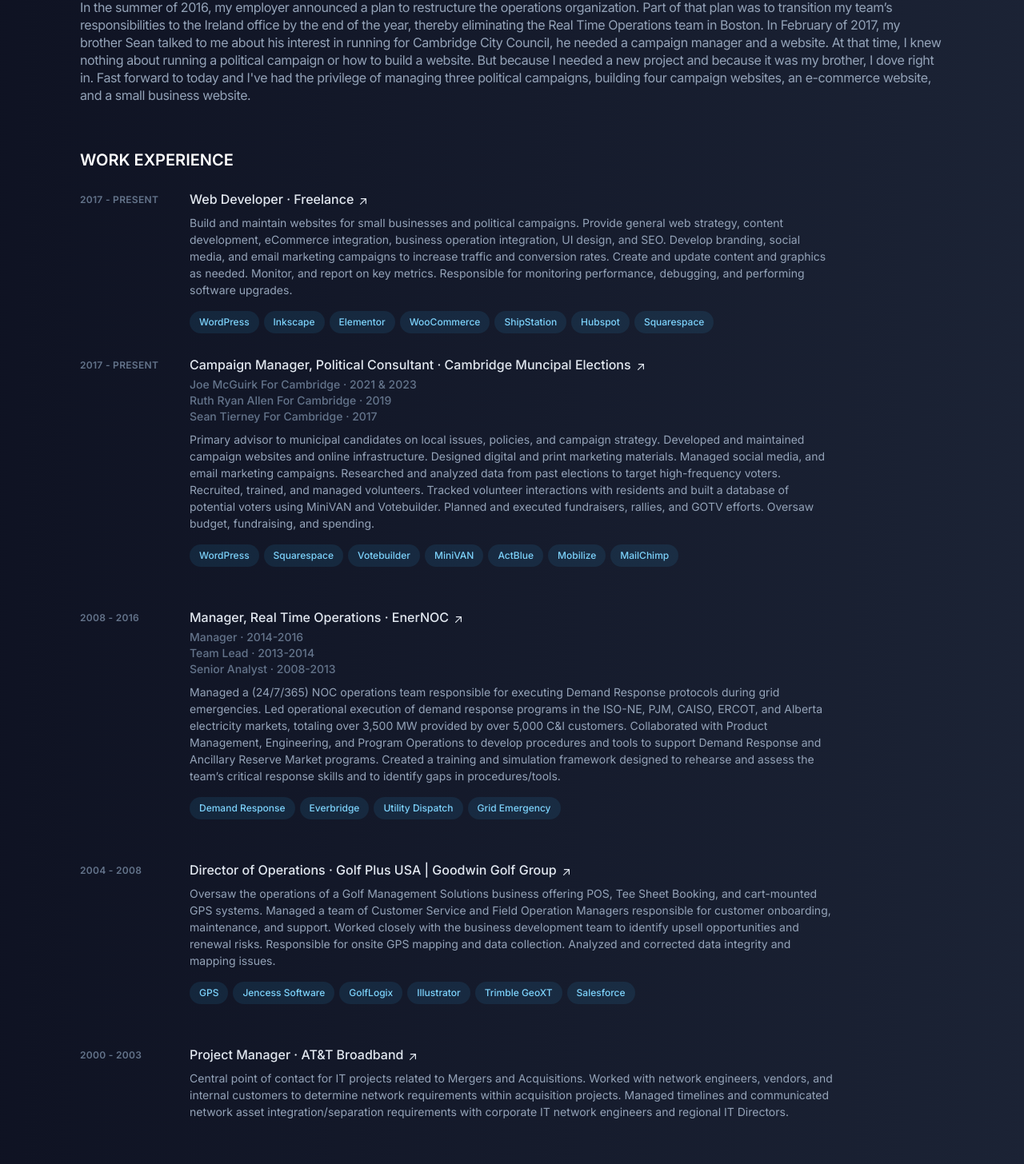
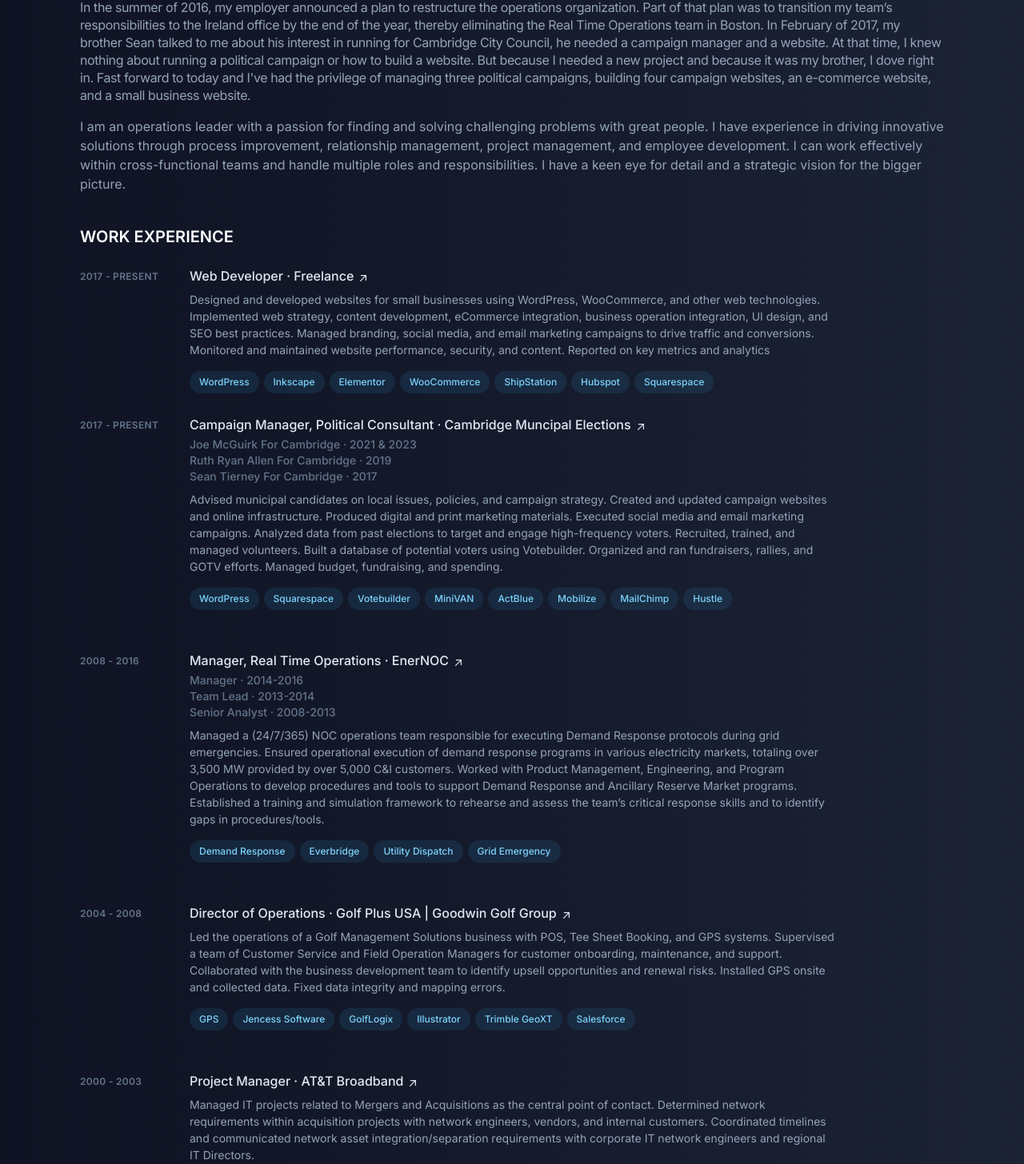
Before and after one commit to silvrfox153/matt-portfolio-3.0, a Next.js app: page / in a window 1280 px wide. Shown: the part 190-1646 px from the top of the page at 80% size. Built offline with nearby package versions, Linux system fonts and the light colour scheme.

Commit message:
updated About and Experience sections

```diff
--- a/app/components/About.jsx
+++ b/app/components/About.jsx
@@ -17,6 +17,15 @@
             political campaigns, building four campaign websites, an e-commerce
             website, and a small business website.
           </p>
+          <p>
+            I am an operations leader with a passion for finding and solving
+            challenging problems with great people. I have experience in driving
+            innovative solutions through process improvement, relationship
+            management, project management, and employee development. I can work
+            effectively within cross-functional teams and handle multiple roles
+            and responsibilities. I have a keen eye for detail and a strategic
+            vision for the bigger picture.
+          </p>
         </div>
       </div>
     </section>
--- a/app/components/Experience.jsx
+++ b/app/components/Experience.jsx
@@ -1,4 +1,4 @@
-import Link from 'next/link';
+import Link from "next/link";
 
 const Experience = () => {
   return (
@@ -21,7 +21,7 @@
                   <div className="inline-flex items-baseline font-medium leading-tight text-slate-200 hover:text-sky-300 focus-visible:text-sky-300 undefined group text-base">
                     <span className="absolute -inset-x-4 -inset-y-2.5 hidden rounded md:-inset-x-6 md:-inset-y-4 lg:block"></span>
                     <span>
-                      Web Developer ·{' '}
+                      Web Developer ·{" "}
                       <span className="inline-block">
                         Freelance
                         <svg
@@ -44,14 +44,14 @@
                   <div></div>
                 </h3>
                 <p className="text-slate-400 mt-2 text-sm leading-normal">
-                  Build and maintain websites for small businesses and political
-                  campaigns. Provide general web strategy, content development,
-                  eCommerce integration, business operation integration, UI
-                  design, and SEO. Develop branding, social media, and email
-                  marketing campaigns to increase traffic and conversion rates.
-                  Create and update content and graphics as needed. Monitor, and
-                  report on key metrics. Responsible for monitoring performance,
-                  debugging, and performing software upgrades.
+                  Designed and developed websites for small businesses using
+                  WordPress, WooCommerce, and other web technologies.
+                  Implemented web strategy, content development, eCommerce
+                  integration, business operation integration, UI design, and
+                  SEO best practices. Managed branding, social media, and email
+                  marketing campaigns to drive traffic and conversions.
+                  Monitored and maintained website performance, security, and
+                  content. Reported on key metrics and analytics
                 </p>
                 <ul className="mt-2 flex flex-wrap">
                   <li className="mr-1.5 mt-2">
@@ -104,7 +104,7 @@
                   <div className="inline-flex items-baseline font-medium leading-tight text-slate-200 hover:text-sky-300 focus-visible:text-sky-300 undefined group text-base">
                     <span className="absolute -inset-x-4 -inset-y-2.5 hidden rounded md:-inset-x-6 md:-inset-y-4 lg:block"></span>
                     <span>
-                      Campaign Manager, Political Consultant ·{' '}
+                      Campaign Manager, Political Consultant ·{" "}
                       <span className="inline-block">
                         Cambridge Muncipal Elections
                         <svg
@@ -127,32 +127,30 @@
                   <div className="text-slate-500 text-sm">
                     <ul className="text-sm pt-1">
                       <li>
-                        Joe McGuirk For Cambridge ·{' '}
+                        Joe McGuirk For Cambridge ·{" "}
                         <span className="inline-block">2021 & 2023</span>
                       </li>
                       <li>
-                        Ruth Ryan Allen For Cambridge ·{' '}
+                        Ruth Ryan Allen For Cambridge ·{" "}
                         <span className="inline-block">2019</span>
                       </li>
                       <li>
-                        Sean Tierney For Cambridge ·{' '}
+                        Sean Tierney For Cambridge ·{" "}
                         <span className="inline-block">2017</span>
                       </li>
                     </ul>
                   </div>
                 </h3>
                 <p className="text-slate-400 mt-2 text-sm leading-normal">
-                  Primary advisor to municipal candidates on local issues,
-                  policies, and campaign strategy. Developed and maintained
-                  campaign websites and online infrastructure. Designed digital
-                  and print marketing materials. Managed social media, and email
-                  marketing campaigns. Researched and analyzed data from past
-                  elections to target high-frequency voters. Recruited, trained,
-                  and managed volunteers. Tracked volunteer interactions with
-                  residents and built a database of potential voters using
-                  MiniVAN and Votebuilder. Planned and executed fundraisers,
-                  rallies, and GOTV efforts. Oversaw budget, fundraising, and
-                  spending.
+                  Advised municipal candidates on local issues, policies, and
+                  campaign strategy. Created and updated campaign websites and
+                  online infrastructure. Produced digital and print marketing
+                  materials. Executed social media and email marketing
+                  campaigns. Analyzed data from past elections to target and
+                  engage high-frequency voters. Recruited, trained, and managed
+                  volunteers. Built a database of potential voters using
+                  Votebuilder. Organized and ran fundraisers, rallies, and GOTV
+                  efforts. Managed budget, fundraising, and spending.
                 </p>
                 <ul className="mt-2 flex flex-wrap">
                   <li className="mr-1.5 mt-2">
@@ -190,6 +188,11 @@
                       MailChimp
                     </div>
                   </li>
+                  <li className="mr-1.5 mt-2">
+                    <div className="flex items-center rounded-full bg-sky-400/10 px-3 py-1 text-xs font-medium leading-5 text-sky-300 ">
+                      Hustle
+                    </div>
+                  </li>
                 </ul>
               </div>
             </div>
@@ -205,7 +208,7 @@
                   <div className="inline-flex items-baseline font-medium leading-tight text-slate-200 hover:text-sky-300 focus-visible:text-sky-300 undefined group text-base">
                     <span className="absolute -inset-x-4 -inset-y-2.5 hidden rounded md:-inset-x-6 md:-inset-y-4 lg:block"></span>
                     <span>
-                      Manager, Real Time Operations ·{' '}
+                      Manager, Real Time Operations ·{" "}
                       <span className="inline-block">
                         EnerNOC
                         <svg
@@ -228,15 +231,15 @@
                   <div className="text-slate-500 text-sm">
                     <ul className="text-sm pt-1">
                       <li>
-                        Manager ·{' '}
+                        Manager ·{" "}
                         <span className="inline-block">2014-2016</span>
                       </li>
                       <li>
-                        Team Lead ·{' '}
+                        Team Lead ·{" "}
                         <span className="inline-block">2013-2014</span>
                       </li>
                       <li>
-                        Senior Analyst ·{' '}
+                        Senior Analyst ·{" "}
                         <span className="inline-block">2008-2013</span>
                       </li>
                     </ul>
@@ -245,15 +248,14 @@
                 <p className="text-slate-400 mt-2 text-sm leading-normal">
                   Managed a (24/7/365) NOC operations team responsible for
                   executing Demand Response protocols during grid emergencies.
-                  Led operational execution of demand response programs in the
-                  ISO-NE, PJM, CAISO, ERCOT, and Alberta electricity markets,
-                  totaling over 3,500 MW provided by over 5,000 C&I customers.
-                  Collaborated with Product Management, Engineering, and Program
-                  Operations to develop procedures and tools to support Demand
-                  Response and Ancillary Reserve Market programs. Created a
-                  training and simulation framework designed to rehearse and
-                  assess the team’s critical response skills and to identify
-                  gaps in procedures/tools.
+                  Ensured operational execution of demand response programs in
+                  various electricity markets, totaling over 3,500 MW provided
+                  by over 5,000 C&I customers. Worked with Product Management,
+                  Engineering, and Program Operations to develop procedures and
+                  tools to support Demand Response and Ancillary Reserve Market
+                  programs. Established a training and simulation framework to
+                  rehearse and assess the team’s critical response skills and to
+                  identify gaps in procedures/tools.
                 </p>
                 <ul className="mt-2 flex flex-wrap">
                   <li className="mr-1.5 mt-2">
@@ -291,7 +293,7 @@
                   <div className="inline-flex items-baseline font-medium leading-tight text-slate-200 hover:text-sky-300 focus-visible:text-sky-300 undefined group text-base">
                     <span className="absolute -inset-x-4 -inset-y-2.5 hidden rounded md:-inset-x-6 md:-inset-y-4 lg:block"></span>
                     <span>
-                      Director of Operations ·{' '}
+                      Director of Operations ·{" "}
                       <span className="inline-block">
                         Golf Plus USA | Goodwin Golf Group
                         <svg
@@ -312,14 +314,13 @@
                   </div>
                 </h3>
                 <p className="text-slate-400 mt-2 text-sm leading-normal">
-                  Oversaw the operations of a Golf Management Solutions business
-                  offering POS, Tee Sheet Booking, and cart-mounted GPS systems.
-                  Managed a team of Customer Service and Field Operation
-                  Managers responsible for customer onboarding, maintenance, and
-                  support. Worked closely with the business development team to
-                  identify upsell opportunities and renewal risks. Responsible
-                  for onsite GPS mapping and data collection. Analyzed and
-                  corrected data integrity and mapping issues.
+                  Led the operations of a Golf Management Solutions business
+                  with POS, Tee Sheet Booking, and GPS systems. Supervised a
+                  team of Customer Service and Field Operation Managers for
+                  customer onboarding, maintenance, and support. Collaborated
+                  with the business development team to identify upsell
+                  opportunities and renewal risks. Installed GPS onsite and
+                  collected data. Fixed data integrity and mapping errors.
                 </p>
                 <ul className="mt-2 flex flex-wrap">
                   <li className="mr-1.5 mt-2">
@@ -367,7 +368,7 @@
                   <div className="inline-flex items-baseline font-medium leading-tight text-slate-200 hover:text-sky-300 focus-visible:text-sky-300 undefined group/link text-base">
                     <span className="absolute -inset-x-4 -inset-y-2.5 hidden rounded md:-inset-x-6 md:-inset-y-4 lg:block"></span>
                     <span>
-                      Project Manager ·{' '}
+                      Project Manager ·{" "}
                       <span className="inline-block">
                         AT&T Broadband
                         <svg
@@ -388,10 +389,10 @@
                   </div>
                 </h3>
                 <p className="text-slate-400 mt-2 text-sm leading-normal">
-                  Central point of contact for IT projects related to Mergers
-                  and Acquisitions. Worked with network engineers, vendors, and
-                  internal customers to determine network requirements within
-                  acquisition projects. Managed timelines and communicated
+                  Managed IT projects related to Mergers and Acquisitions as the
+                  central point of contact. Determined network requirements
+                  within acquisition projects with network engineers, vendors,
+                  and internal customers. Coordinated timelines and communicated
                   network asset integration/separation requirements with
                   corporate IT network engineers and regional IT Directors.
                 </p>
```
